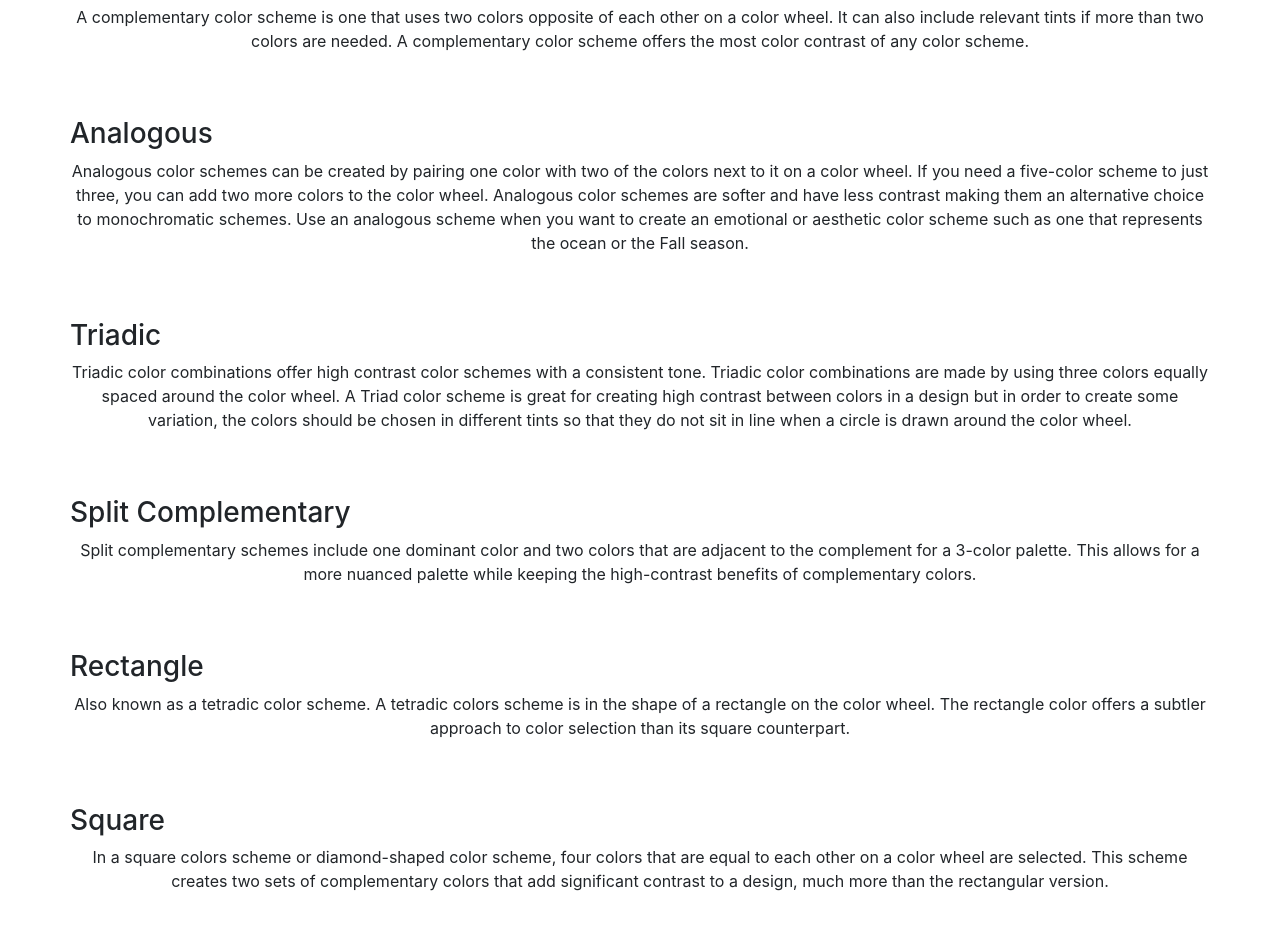
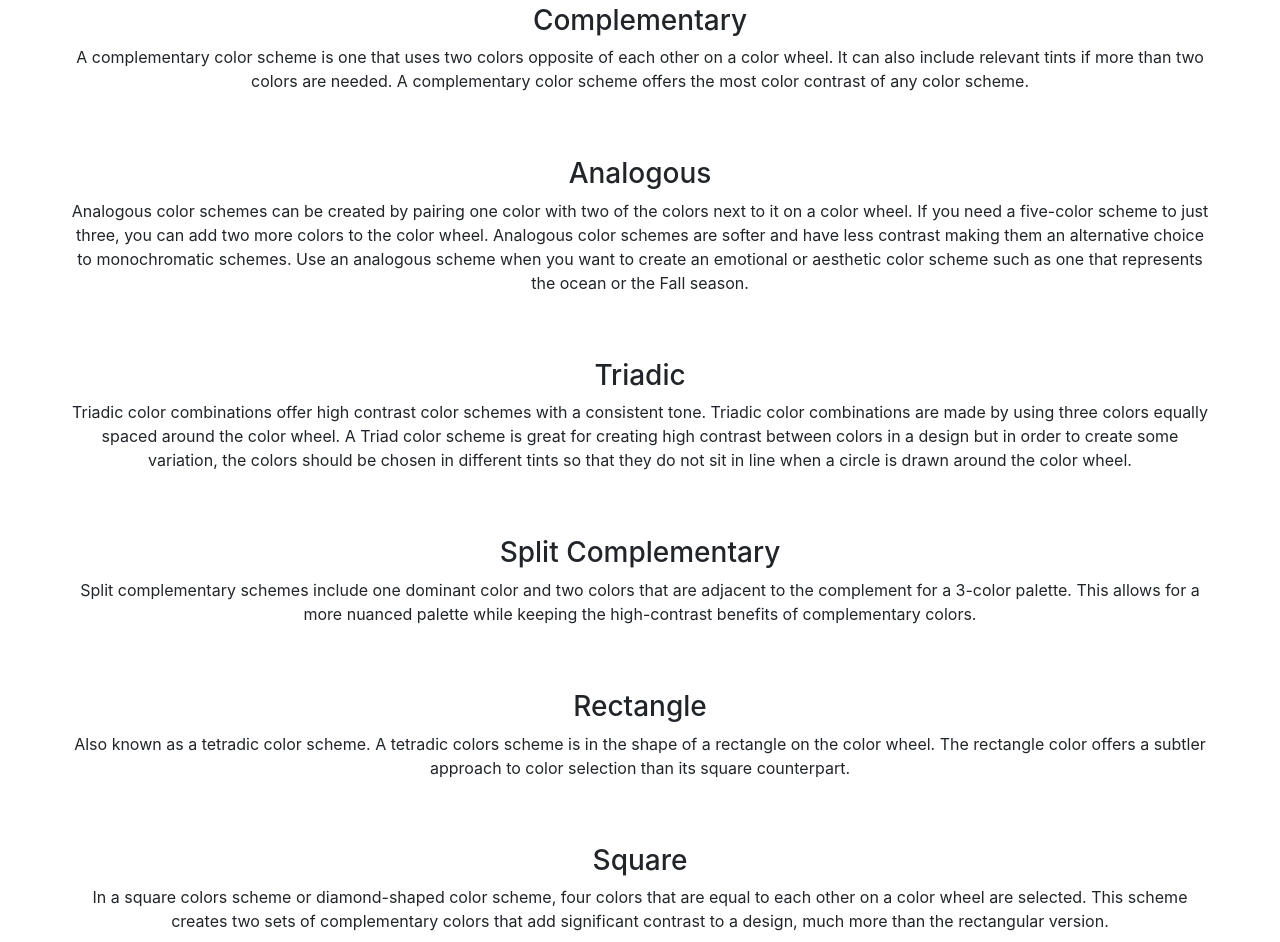
Before and after one commit to wonggclw/CS260CP1, a plain HTML site: page colors.html in a window 1280 px wide. Shown: the part 1130-2072 px from the top of the page. Drawn offline with nearby package versions, Linux system fonts and the light colour scheme; a web font is replaced by a local one.

Commit message:
final tweaks

```diff
--- a/colors.html
+++ b/colors.html
@@ -44,7 +44,7 @@
 
         <div class="container center extra-space">
                 <!--Header-->
-            <div class="container section-head">
+            <div class="container section-head center">
                 <h3 class="section-header">COLOR SCHEMES</h3>
             </div>
 
@@ -59,7 +59,7 @@
             </div>
 
 
-             <div class="container space">
+             <div class="container space center">
                 <h3 class="body-head">Complementary</h3>
                 <p>A complementary color scheme is one that uses two colors
                 opposite of each other on a color wheel. It can also include
@@ -68,7 +68,7 @@
                 color scheme.</p>
             </div>
 
-            <div class="container space">
+            <div class="container space center">
                 <h3 class="body-head">Analogous</h3>
                 <p>Analogous color schemes can be created by pairing one color
                 with two of the colors next to it on a color wheel. If you need
@@ -80,7 +80,7 @@
                 the ocean or the Fall season.</p>
             </div>
 
-            <div class="container space">
+            <div class="container space center">
                 <h3 class="body-head">Triadic</h3>
                 <p>Triadic color combinations offer high contrast color schemes
                 with a consistent tone. Triadic color combinations are made by
@@ -91,7 +91,7 @@
                 sit in line when a circle is drawn around the color wheel.</p>
             </div>
 
-            <div class="container space">
+            <div class="container space center">
                 <h3 class="body-head">Split Complementary</h3>
                 <p>Split complementary schemes include one dominant color and
                 two colors that are adjacent to the complement for a 3-color
@@ -99,7 +99,7 @@
                 the high-contrast benefits of complementary colors.</p>
             </div>
 
-            <div class="container space">
+            <div class="container space center">
                 <h3 class="body-head">Rectangle</h3>
                 <p>Also known as a tetradic color scheme. A tetradic colors
                 scheme is in the shape of a rectangle on
@@ -107,7 +107,7 @@
                 to color selection than its square counterpart.</p>
             </div>
 
-            <div class="container space">
+            <div class="container space center">
                 <h3 class="body-head">Square</h3>
                 <p>In a square colors scheme or diamond-shaped color scheme,
                 four colors that are equal to each other on a color wheel are
--- a/style.css
+++ b/style.css
@@ -16,6 +16,7 @@ h2{
 }
 p {
     text-align: center;
+    width: 100%;
 }
 
 .navbar{
```
